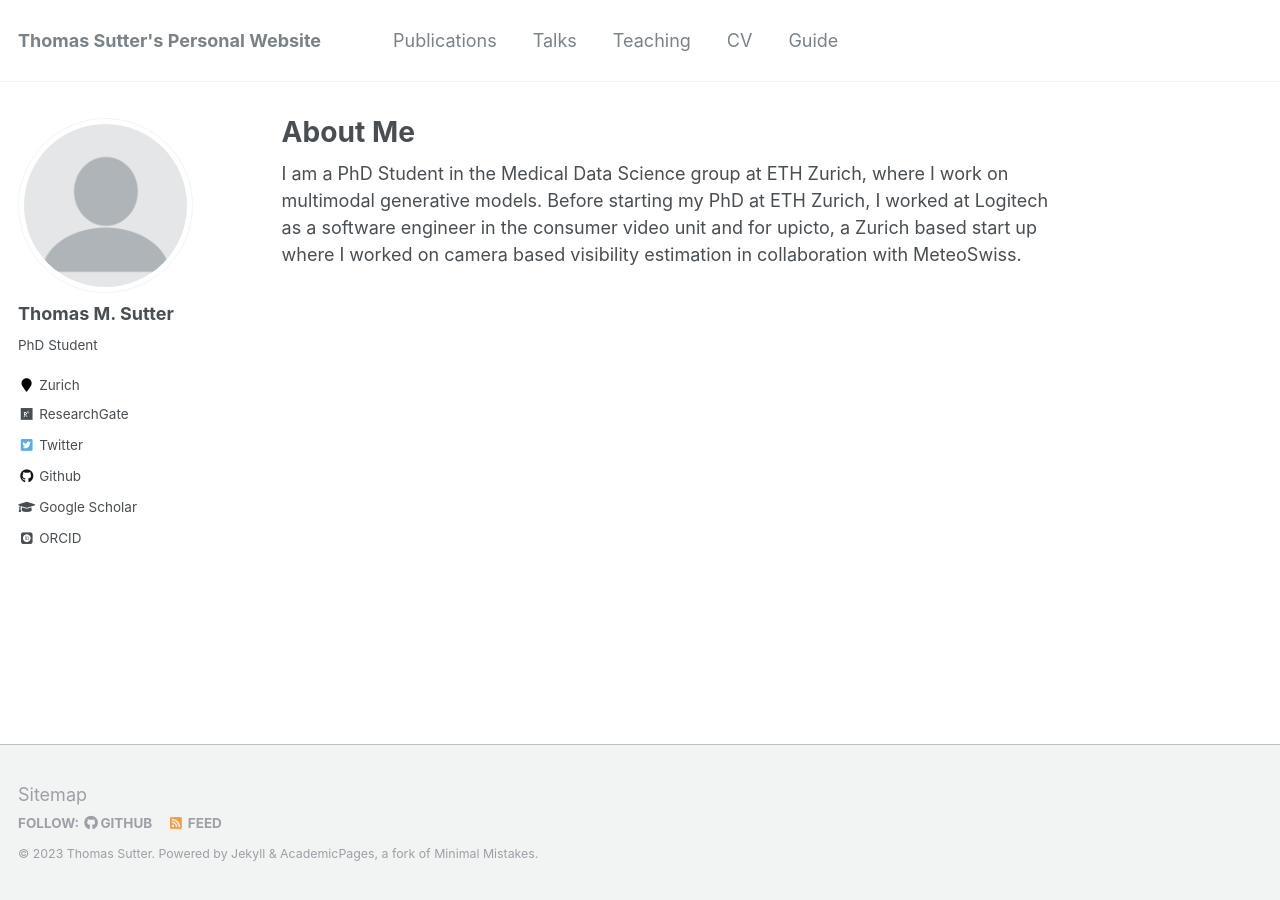
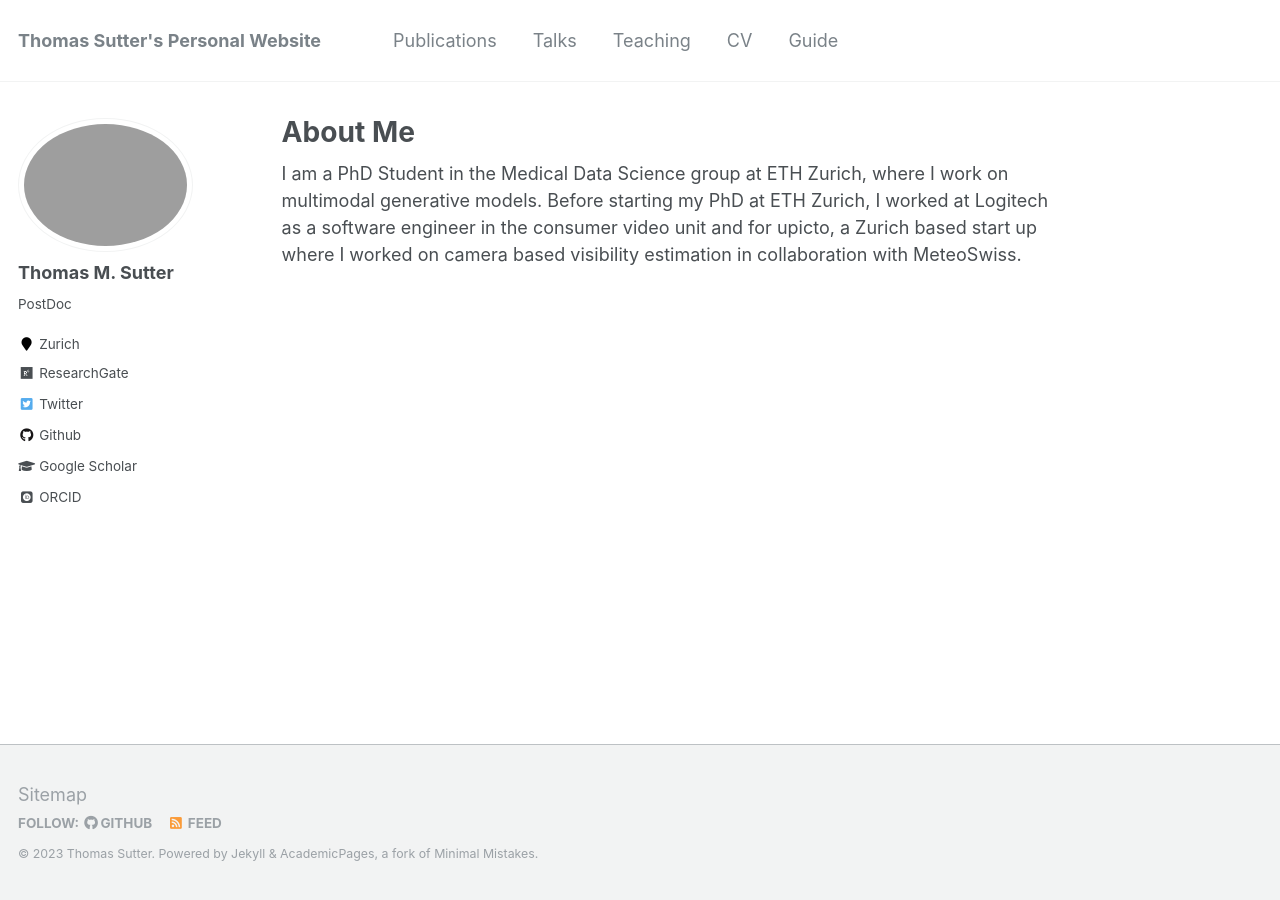
Before and after one commit to thomassutter/thomassutter.github.io, a Jekyll site: the page built from _pages/about.md, in a window 1280 px wide. Built offline with Jekyll 4.4.1, drawn with Linux system fonts in a browser that asks for light colours; some web fonts are replaced.

Commit message:
Update _config.yml

```diff
--- a/_config.yml
+++ b/_config.yml
@@ -14,7 +14,7 @@
 url                      : https://thomassutter.github.io # the base hostname & protocol for your site e.g. "https://mmistakes.github.io"
 baseurl                  : "" # the subpath of your site, e.g. "/blog"
 repository               : "academicpages/academicpages.github.io"
-teaser                   : "images/ts_20230524_portrait_square.png" # filename of teaser fallback teaser image placed in /images/, .e.g. "500x300.png"
+teaser                   : "ts_20230524_portrait_square.png" # filename of teaser fallback teaser image placed in /images/, .e.g. "500x300.png"
 breadcrumbs              : false # true, false (default)
 words_per_minute         : 160
 future                   : true
@@ -77,8 +77,8 @@
 # Site Author
 author:
   name             : "Thomas M. Sutter"
-  avatar           : "profile.png"
-  bio              : "PhD Student"
+  avatar           : "ts_20230524_portrait_square.png"
+  bio              : "PostDoc"
   location         : "Zurich"
   employer         :
   pubmed           : # "https://www.ncbi.nlm.nih.gov/pubmed/?term=john+snow"
```
